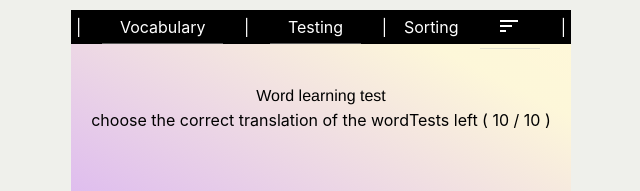
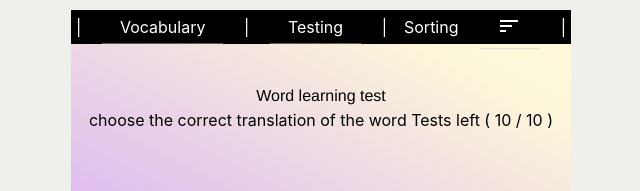
Before and after one commit to hustle2live/Vocabulary-App, a React (Create React App) app: page /#/ in a window 1280 px wide. Both pictures are taken after a click on the item "Testing". Shown: the top 191 px of the page, without its empty margins (319-959 px from the left). Built offline with nearby package versions, Linux system fonts and the light colour scheme.

Commit message:
fix vocabulary heading text

```diff
--- a/src/components/TestInteractive/TestInteractivePage.jsx
+++ b/src/components/TestInteractive/TestInteractivePage.jsx
@@ -18,8 +18,10 @@ export const TestInteractivePage = (props) => {
          <h2 className={styles.header}>Word learning test</h2>
 
          <p className={styles.description}>
-            choose the correct translation of the word
-            <span>Tests left ( {testNumberCount} / 10 ) </span>
+            choose the correct translation of the word{' '}
+            <span className="nowrap">
+               Tests left ( {testNumberCount} / 10 ){' '}
+            </span>
          </p>
 
          <p className={styles['tested-word']}>{testedElement.name}</p>
--- a/src/styles.scss
+++ b/src/styles.scss
@@ -14,6 +14,10 @@ button {
       background: #c1c1c175;
       box-shadow: 0px 0px 8px 1px rgba(255, 102, 0, 0.64);
    }
+}
+
+.nowrap {
+   white-space: nowrap;
 }
 
 ul {
```
